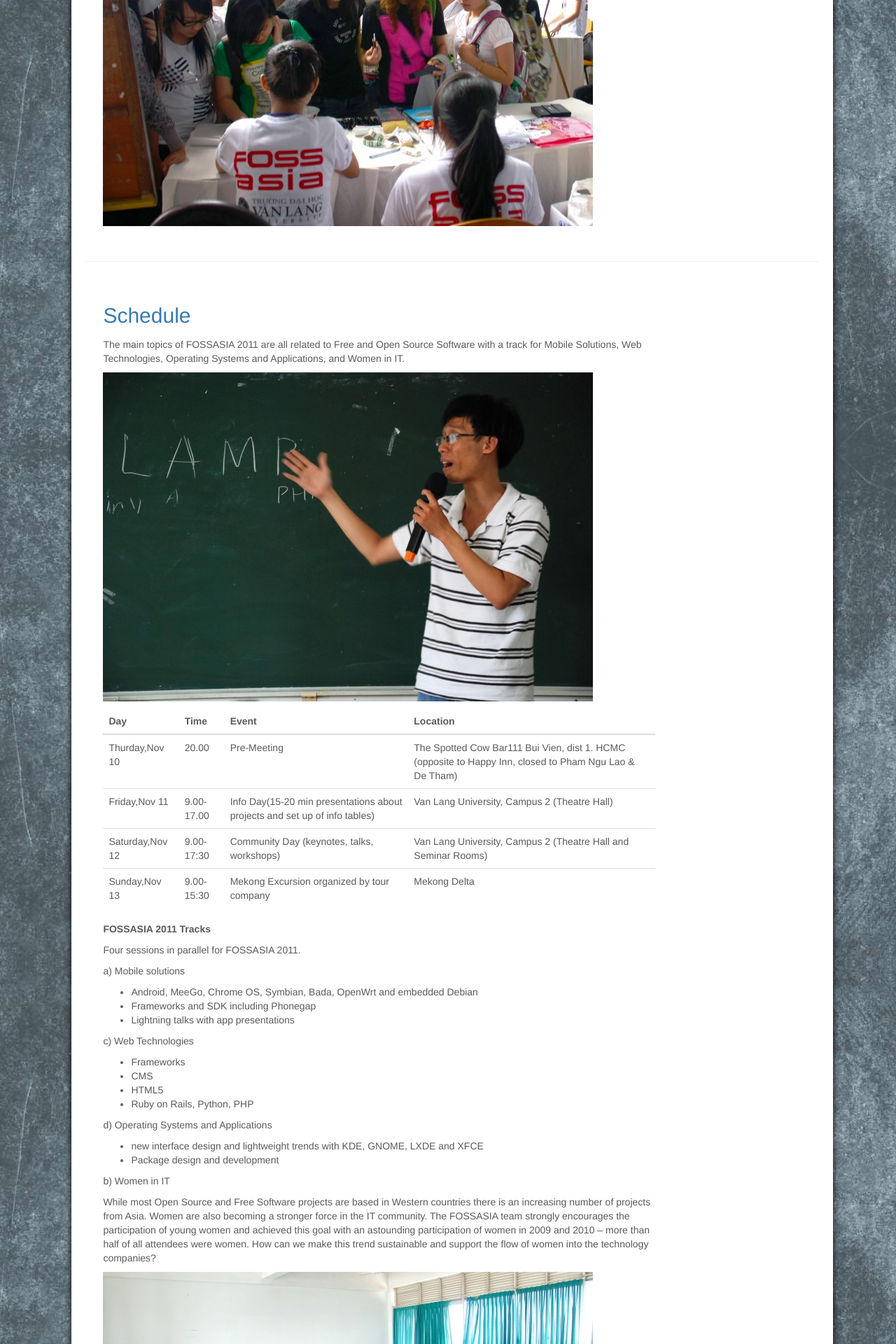
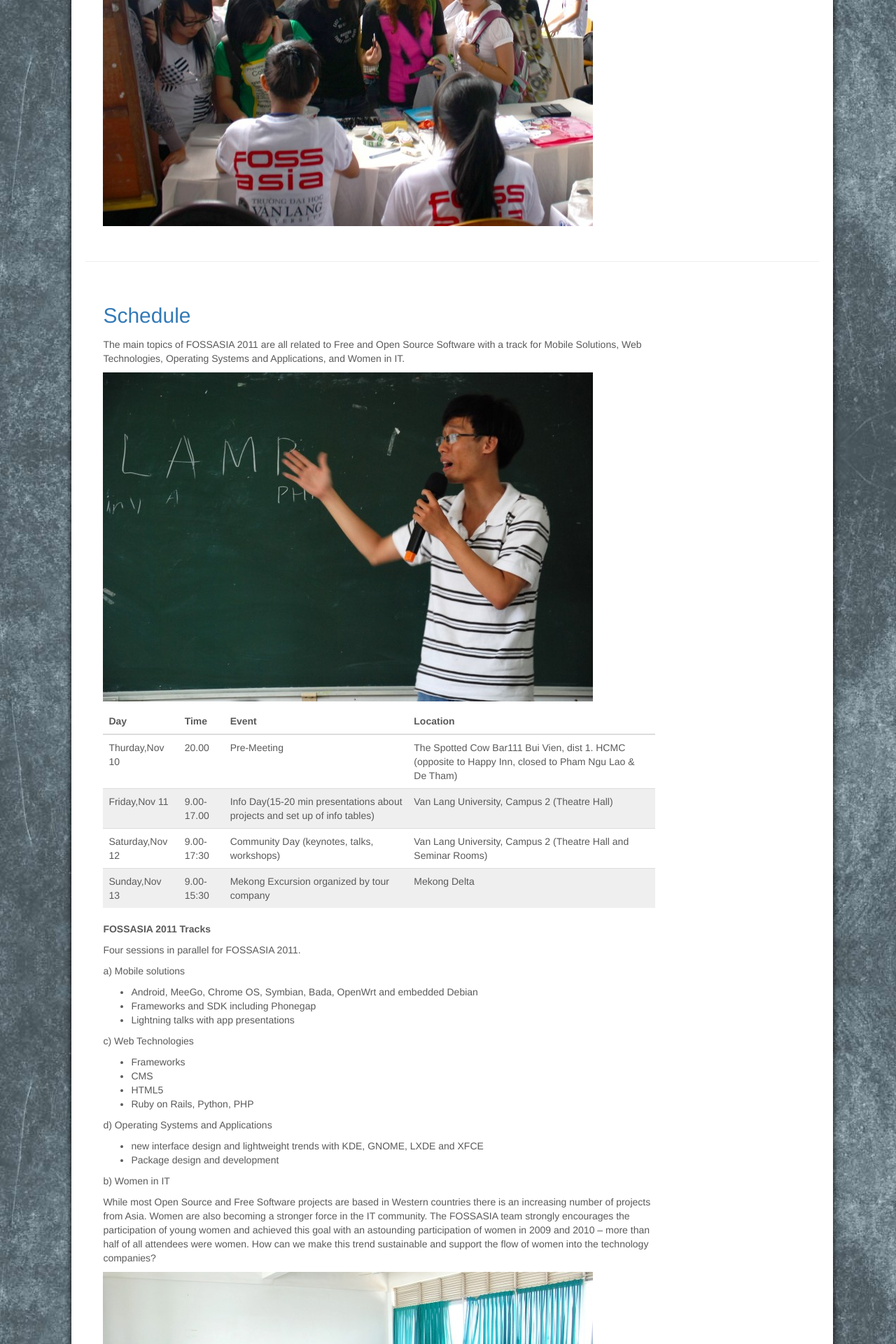
Before and after one commit to fossasia/2011.fossasia.org, a Jekyll site: the page built from index.html, in a window 1280 px wide. Shown: the part 4480-6400 px from the top of the page at 70% size. Built offline with Jekyll 4.4.1, drawn with Linux system fonts in a browser that asks for light colours; nearby versions of some CDN libraries; comment, search, counter and statistics services are not loaded.

Commit message:
Alternate table backgrounds

```diff
--- a/css/styles.css
+++ b/css/styles.css
@@ -199,3 +199,7 @@
 .pull-right {
   margin-top:8px;
 }
+
+.table > tbody > tr:nth-child(even) > td {
+    background-color: #efefef;
+}
```
